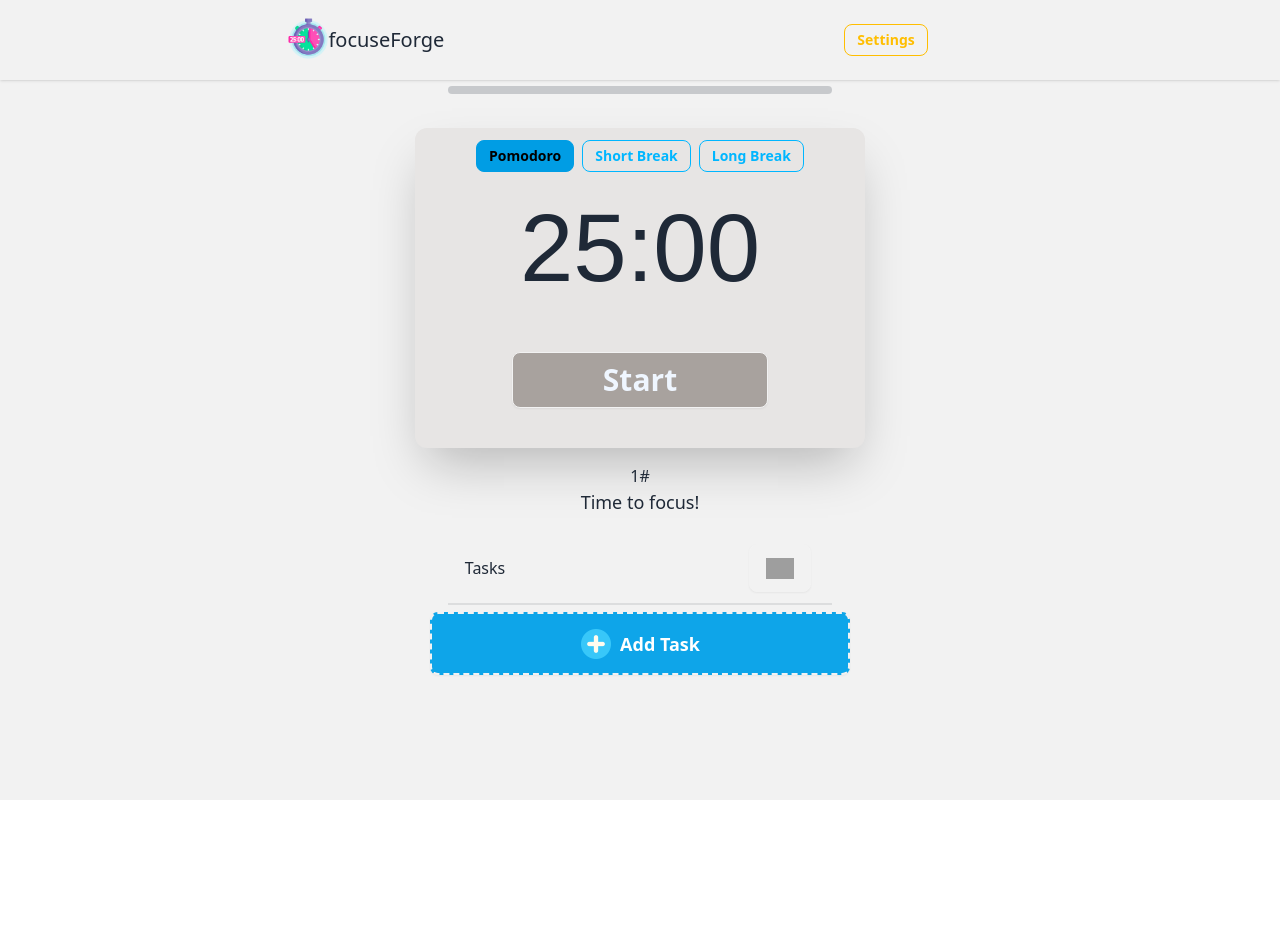
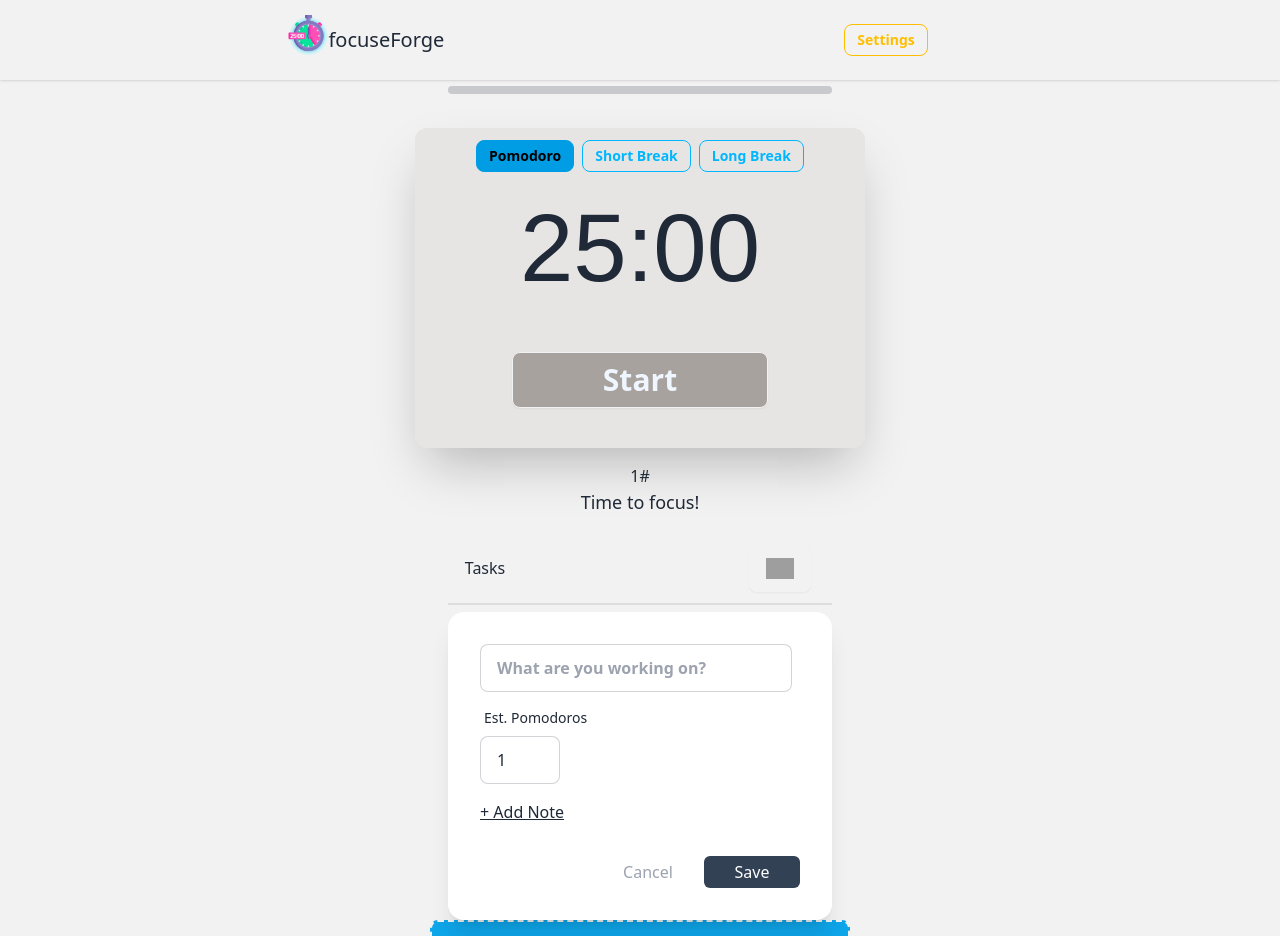
Before and after one commit to stefanpython/focuseForgePomodoro, a React (Vite) app: page / in a window 1280 px wide. Shown: the top 936 px of the page. Before the commit the page ends 800 px from the top, so only its background shows below. Built offline with nearby package versions, Linux system fonts and the light colour scheme; grey boxes are pictures that could not be loaded; a web font is replaced by a local one.

Commit message:
Add and style task form

```diff
--- a/src/App.tsx
+++ b/src/App.tsx
@@ -6,7 +6,7 @@ import Tasks from "./components/Tasks";
 
 function App() {
   return (
-    <div className="bg-base-200 h-screen">
+    <div className="bg-base-200 min-h-screen">
       <Navbar />
 
       <Clock />
--- a/src/components/Tasks.tsx
+++ b/src/components/Tasks.tsx
@@ -1,8 +1,39 @@
 import { useEffect, useState, useRef } from "react";
+
+interface FormData {
+  pomodoros: string;
+  task: string;
+  note: string;
+}
 
 function Tasks() {
   const [isOpen, setIsOpen] = useState(false);
   const dropdownRef = useRef<HTMLDivElement>(null);
+
+  const [formData, setFormData] = useState<FormData>({
+    pomodoros: "1",
+    task: "",
+    note: "",
+  });
+  const [showNoteInput, setShowNoteInput] = useState(false);
+
+  const handleChange = (e: React.ChangeEvent<HTMLInputElement>) => {
+    setFormData({ ...formData, [e.target.name]: e.target.value });
+  };
+
+  const handleAddNote = () => {
+    setFormData({ ...formData, note: "" });
+    setShowNoteInput(true);
+  };
+
+  const handleCancel = () => {
+    setFormData({ pomodoros: "1", task: "", note: "" });
+  };
+
+  const handleSubmit = (e: React.FormEvent<HTMLFormElement>) => {
+    e.preventDefault();
+    console.log(formData);
+  };
 
   // Close dropdown when pressing button 2 times
   // or when pressing on a list item
@@ -82,7 +113,77 @@ function Tasks() {
 
       <div className="divider max-w-96 m-auto"></div>
 
-      <div className="tast-container hidden">Tasks</div>
+      <div className="tast-container">
+        <form
+          onSubmit={handleSubmit}
+          className="card w-96 bg-base-100 shadow-xl m-auto"
+        >
+          <div className="card-body">
+            <h2 className="card-title">
+              {formData.task || (
+                <input
+                  type="text"
+                  name="task"
+                  onChange={handleChange}
+                  className="input input-bordered mr-2 w-full"
+                  placeholder="What are you working on?"
+                />
+              )}
+            </h2>
+
+            <div className="form-control">
+              <label className="label">
+                <span className="label-text">Est. Pomodoros</span>
+              </label>
+              <input
+                type="number"
+                name="pomodoros"
+                value={formData.pomodoros}
+                onChange={handleChange}
+                className="input input-bordered w-20"
+              />
+            </div>
+
+            {showNoteInput && (
+              <div className="form-control">
+                <label className="label">
+                  <span className="label-text">Note</span>
+                </label>
+                <input
+                  type="text"
+                  name="note"
+                  value={formData.note}
+                  onChange={handleChange}
+                  className="input input-bordered"
+                />
+              </div>
+            )}
+
+            {!showNoteInput && (
+              <div className="form-control mt-2">
+                <button type="button" onClick={handleAddNote}>
+                  <p className="flex text-md underline">&#x2b; Add Note</p>
+                </button>
+              </div>
+            )}
+
+            <div className="mt-6 flex justify-end">
+              <button type="button" onClick={handleCancel} className="">
+                <p className="font-medium text-gray-400 hover:bg-slate-100 rounded-md ml-2 h-8 w-24 flex items-center justify-center">
+                  Cancel
+                </p>
+              </button>
+
+              <button
+                type="submit"
+                className="bg-slate-700 rounded-md ml-2 h-8 w-24"
+              >
+                <p className="text-white font-medium">Save</p>
+              </button>
+            </div>
+          </div>
+        </form>
+      </div>
 
       <button className="btn bg-sky-500 hover:bg-sky-400 w-full h-14 sm:max-w-[30em] sm:h-[4.5em] border-dashed border-2">
         <img className="w-8" src="./plus1.png" alt="plus image" />
```
